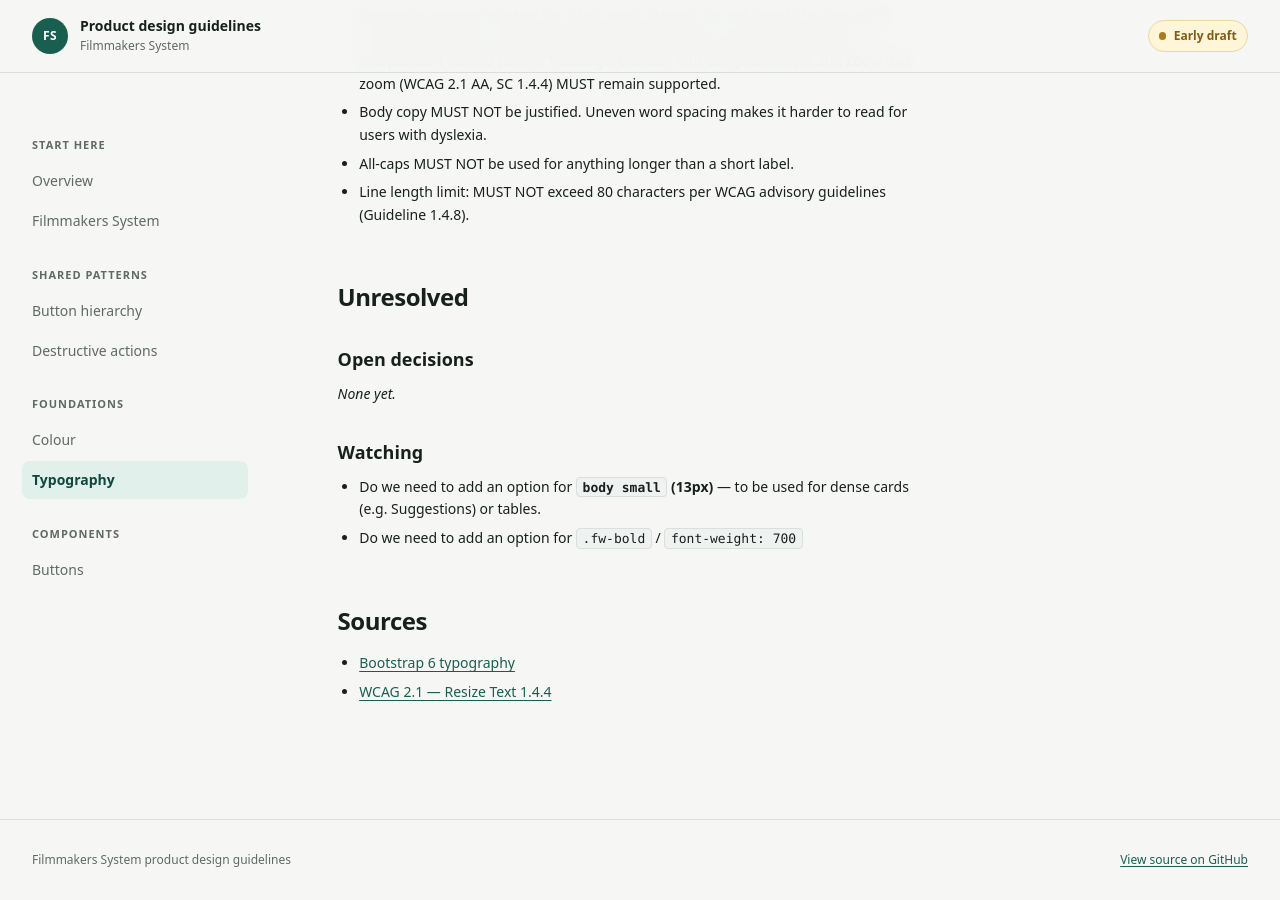
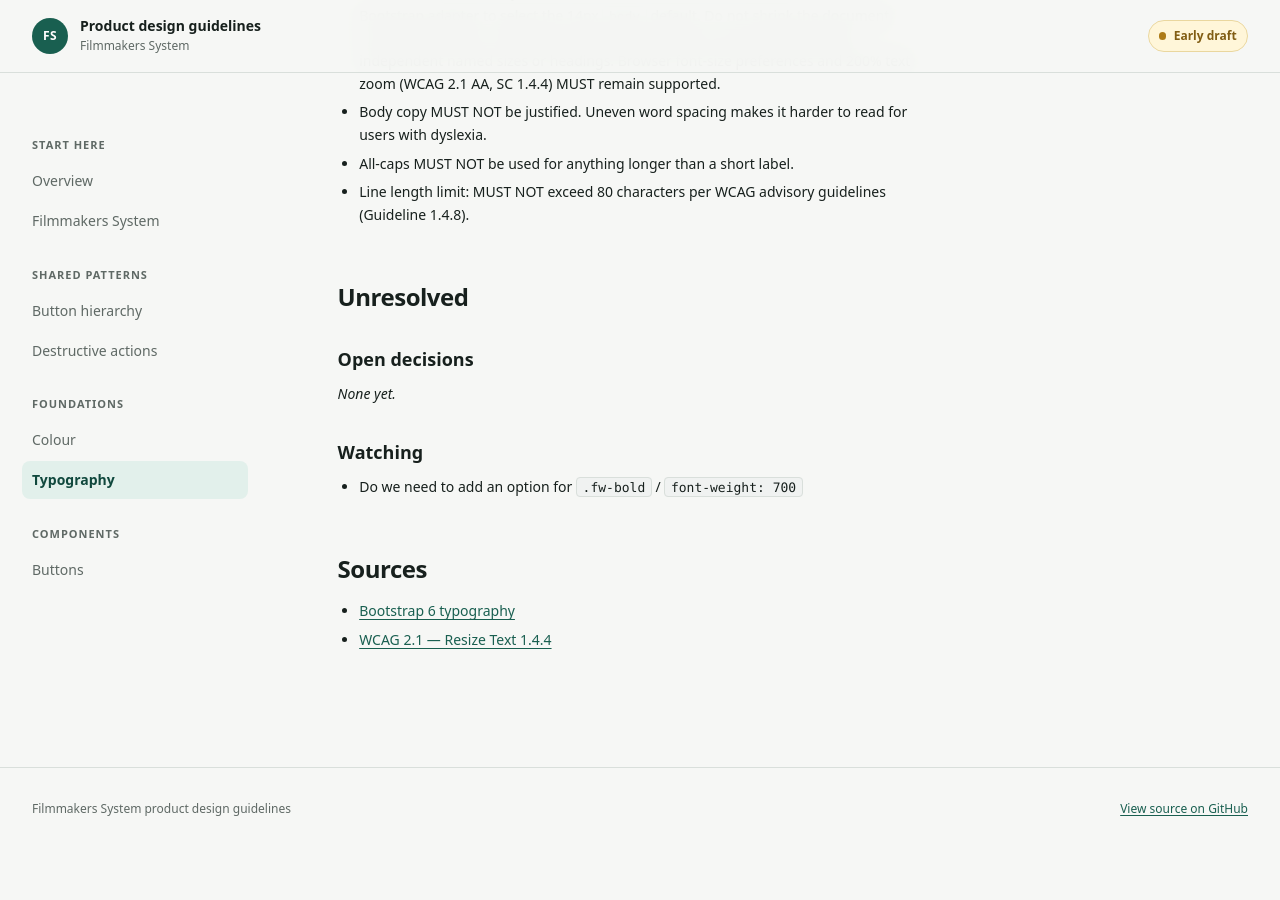
Before and after one commit to LucyCoker/product-design-guidelines-1, a Jekyll site: the page built from products/filmmakers-system/foundations/typography.md, in a window 1280 px wide and 900 px high, scrolled down 2340 px. Built offline with Jekyll 4.4.1, drawn with Linux system fonts in a browser that asks for light colours; after the commit the page ends 3188 px from its top, so only the background shows below that.

Commit message:
Remove resolved body small question

```diff
--- a/products/filmmakers-system/foundations/typography.md
+++ b/products/filmmakers-system/foundations/typography.md
@@ -86,7 +86,6 @@ reliably available. Use `--bs-secondary-color` at 400.
 
 ### Watching
 
-- Do we need to add an option for **`body small` (13px)** — to be used for dense cards (e.g. Suggestions) or tables.
 - Do we need to add an option for `.fw-bold` / `font-weight: 700`
 
 ## Sources
```
